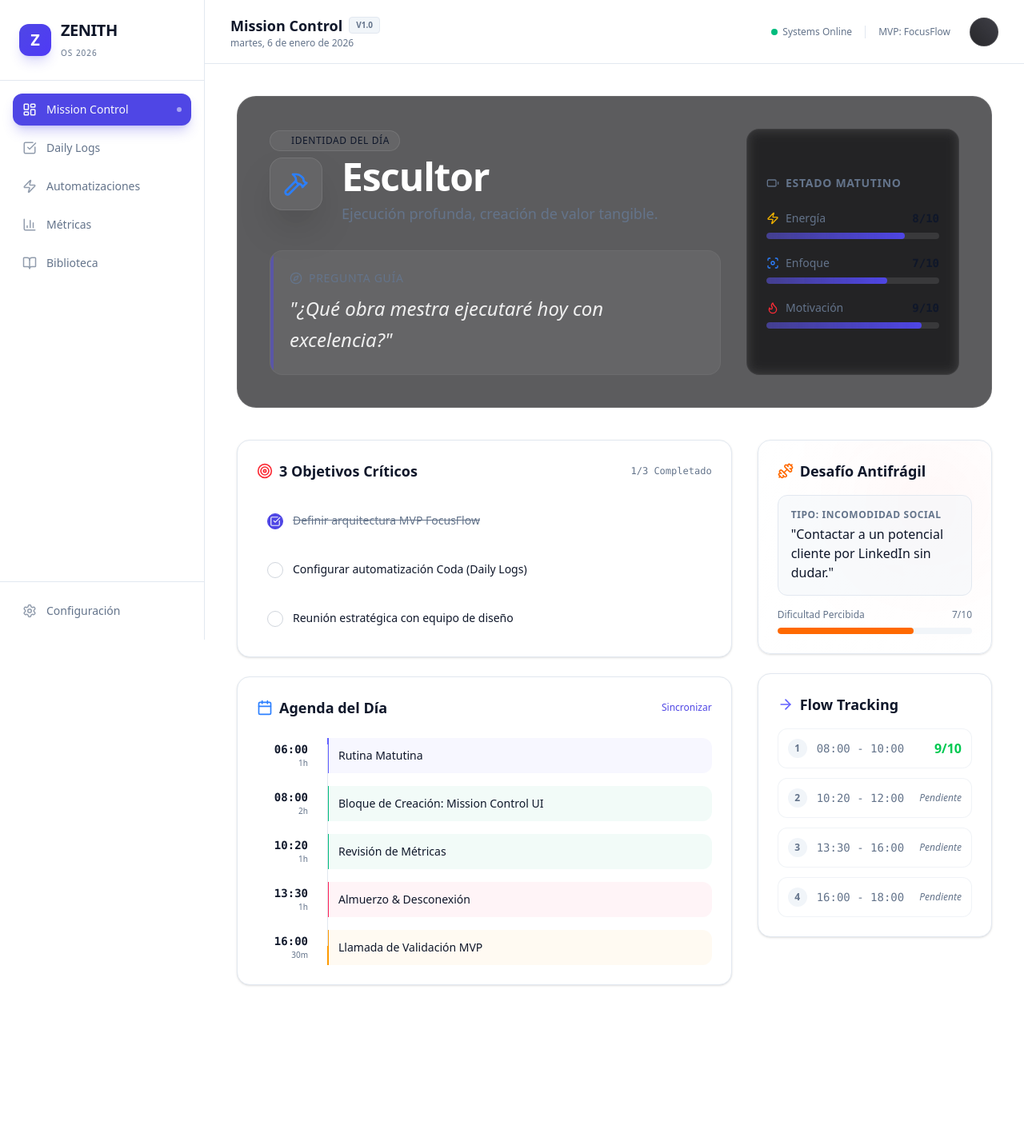
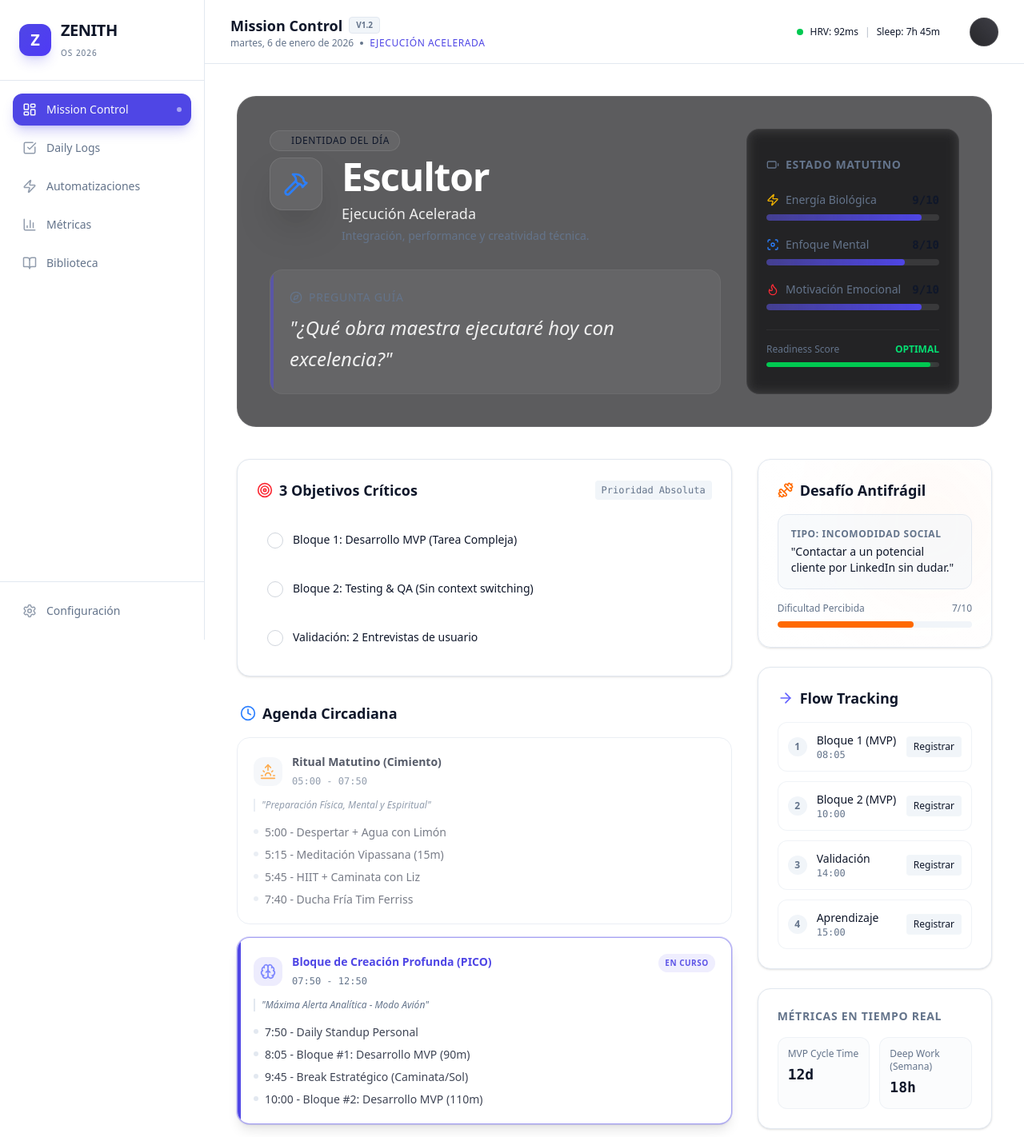
Before and after one commit to creandovaloria/zenith, a Next.js app: page / in a window 1280 px wide. Shown: the top 1422 px of the page at 80% size. Before the commit the page ends 1272 px from the top, so only its background shows below. Built offline with nearby package versions, Linux system fonts and the light colour scheme.

Commit message:
Update agenda with Circadian Rhythms and Apple Sync mocks

```diff
--- a/src/app/page.tsx
+++ b/src/app/page.tsx
@@ -22,7 +22,10 @@ import {
   Dumbbell,
   CheckSquare,
   Clock,
-  ArrowRight
+  ArrowRight,
+  Sunrise,
+  Sunset,
+  Coffee
 } from "lucide-react";
 import { cn } from "@/lib/utils";
 
@@ -30,6 +33,7 @@ import { cn } from "@/lib/utils";
 type Role = {
   id: string;
   name: string;
+  focus: string; // e.g. "Profundidad Extrema"
   icon: React.ReactNode;
   color: string;
   hex: string;
@@ -37,70 +41,77 @@ type Role = {
   description: string;
 };
 
-// --- Data: Roles & Rules ---
+// --- Data: Roles & Rules (Updated with Optimized Agenda) ---
 const ROLES: Record<string, Role> = {
   Monday: {
     id: "architect",
     name: "Arquitecto",
+    focus: "Profundidad Extrema",
     icon: <Brain className="w-6 h-6" />,
     color: "text-amber-500",
     hex: "#F59E0B",
     question: "¿Qué sistemas diseñaré hoy para el futuro?",
-    description: "Diseño de sistemas, planeación táctica y estructuración.",
+    description: "MVP activo, trabajo duro analítico y de ejecución.",
   },
   Tuesday: {
     id: "sculptor",
     name: "Escultor",
+    focus: "Ejecución Acelerada",
     icon: <Hammer className="w-6 h-6" />,
     color: "text-blue-500",
     hex: "#3B82F6",
-    question: "¿Qué obra mestra ejecutaré hoy con excelencia?",
-    description: "Ejecución profunda, creación de valor tangible.",
+    question: "¿Qué obra maestra ejecutaré hoy con excelencia?",
+    description: "Integración, performance y creatividad técnica.",
   },
   Wednesday: {
     id: "integrator",
     name: "Integrador",
+    focus: "Sinergias & Watercooler",
     icon: <Network className="w-6 h-6" />,
     color: "text-emerald-500",
     hex: "#10B981",
     question: "¿Cómo se conecta esto con aquello?",
-    description: "Conexiones, reuniones estratégicas y sinergias.",
+    description: "Creación profunda matutina + creatividad abierta vespertina.",
   },
   Thursday: {
     id: "analyst",
     name: "Analista",
+    focus: "Admin & Métricas",
     icon: <BarChart3 className="w-6 h-6" />,
     color: "text-red-500",
     hex: "#EF4444",
     question: "¿Qué dicen realmente los datos?",
-    description: "Revisión de métricas, KPIs y decisiones basadas en datos.",
+    description: "Finanzas, correos, dashboards y decisiones de portafolio.",
   },
   Friday: {
     id: "philosopher",
     name: "Filósofo",
+    focus: "Revisión & Planificación",
     icon: <BookOpen className="w-6 h-6" />,
     color: "text-violet-500",
     hex: "#8B5CF6",
     question: "¿Por qué esto importa realmente?",
-    description: "Reflexión profunda, escritura y cuestionamiento.",
+    description: "Weekly Review GTD, Post-mortem y Planificación.",
   },
   Saturday: {
     id: "explorer",
     name: "Explorador",
+    focus: "Descanso Activo",
     icon: <Compass className="w-6 h-6" />,
     color: "text-cyan-500",
     hex: "#06B6D4",
     question: "¿Qué territorio nuevo descubriré hoy?",
-    description: "Aprendizaje, curiosidad y salir de la zona de confort.",
+    description: "Consumo dirigido, naturaleza y hobbies.",
   },
   Sunday: {
     id: "guardian",
     name: "Guardián",
+    focus: "Reflexión & Preparación",
     icon: <Shield className="w-6 h-6" />,
     color: "text-gray-500",
     hex: "#6B7280",
     question: "¿Qué necesito proteger para mantener el equilibrio?",
-    description: "Integración, recuperación y protección del sistema.",
+    description: "Journaling, objetivos mensuales y logística.",
   },
 };
 
@@ -111,11 +122,11 @@ export default function Dashboard() {
   useEffect(() => {
     const now = new Date();
     setCurrentDate(now);
-    const dayNameEn = format(now, "EEEE"); // "Monday", "Tuesday"...
+    const dayNameEn = format(now, "EEEE");
     setActiveRole(ROLES[dayNameEn] || ROLES["Monday"]);
   }, []);
 
-  if (!currentDate || !activeRole) return <div className="min-h-screen flex items-center justify-center text-muted-foreground">Inicializando Zenith OS...</div>;
+  if (!currentDate || !activeRole) return <div className="min-h-screen flex items-center justify-center text-muted-foreground bg-black">Inicializando Zenith OS...</div>;
 
   return (
     <div className="min-h-screen bg-background text-foreground flex font-sans selection:bg-primary/30">
@@ -152,24 +163,25 @@ export default function Dashboard() {
           <div>
             <h1 className="font-semibold text-lg flex items-center gap-2">
               Mission Control
-              <span className="px-2 py-0.5 rounded text-[10px] font-bold bg-muted text-muted-foreground border border-border">V1.0</span>
+              <span className="px-2 py-0.5 rounded text-[10px] font-bold bg-muted text-muted-foreground border border-border">V1.2</span>
             </h1>
-            <p className="text-xs text-muted-foreground">
+            <p className="text-xs text-muted-foreground flex items-center gap-2">
               {format(currentDate, "EEEE, d 'de' MMMM 'de' yyyy", { locale: es })}
+              <span className="w-1 h-1 rounded-full bg-muted-foreground"></span>
+              <span className="uppercase tracking-wider font-medium text-primary">{activeRole.focus}</span>
             </p>
           </div>
 
           <div className="flex items-center gap-6">
-            {/* Quick Stats in Header */}
             <div className="hidden md:flex items-center gap-4 text-xs font-medium text-muted-foreground">
-              <div className="flex items-center gap-1.5">
-                <div className="w-2 h-2 rounded-full bg-emerald-500 animate-pulse"></div>
-                Systems Online
+              {/* Simulated Biometrics from Apple Watch */}
+              <div className="flex items-center gap-2 px-3 py-1.5 rounded-full bg-white/5 border border-white/10" title="Datos sincronizados de Apple Health">
+                <div className="w-2 h-2 rounded-full bg-green-500 animate-pulse"></div>
+                <span className="text-foreground">HRV: 92ms</span>
+                <span className="text-muted-foreground/50">|</span>
+                <span className="text-foreground">Sleep: 7h 45m</span>
               </div>
-              <div className="h-4 w-px bg-border"></div>
-              <span>MVP: FocusFlow</span>
             </div>
-
             <div className="w-9 h-9 rounded-full bg-gradient-to-tr from-zinc-800 to-zinc-700 border border-white/10 ring-2 ring-transparent hover:ring-primary/50 transition-all cursor-pointer"></div>
           </div>
         </header>
@@ -199,16 +211,19 @@ export default function Dashboard() {
                     </div>
                     <div>
                       <h2 className="text-4xl lg:text-5xl font-bold tracking-tight mb-2 text-white">{activeRole.name}</h2>
-                      <p className="text-lg text-muted-foreground font-light">{activeRole.description}</p>
+                      <div className="flex flex-col gap-1">
+                        <span className="text-lg font-medium text-white/90">{activeRole.focus}</span>
+                        <p className="text-sm text-muted-foreground font-light">{activeRole.description}</p>
+                      </div>
                     </div>
                   </div>
 
-                  <div className="mt-8 p-6 rounded-2xl bg-white/5 border border-white/5 relative overflow-hidden">
+                  <div className="mt-8 p-6 rounded-2xl bg-white/5 border border-white/5 relative overflow-hidden group/quote hover:bg-white/10 transition-colors cursor-default">
                     <div className="absolute top-0 left-0 w-1 h-full bg-primary/50"></div>
                     <p className="text-sm text-muted-foreground font-medium uppercase tracking-wider mb-2 flex items-center gap-2">
                       <Compass className="w-4 h-4" /> Pregunta Guía
                     </p>
-                    <p className="text-2xl font-light italic text-white/90 leading-relaxed">"{activeRole.question}"</p>
+                    <p className="text-xl md:text-2xl font-light italic text-white/90 leading-relaxed">"{activeRole.question}"</p>
                   </div>
                 </div>
 
@@ -219,9 +234,19 @@ export default function Dashboard() {
                   </h3>
 
                   <div className="space-y-5">
-                    <SliderInput label="Energía" icon={<Zap className="w-4 h-4 text-yellow-500" />} defaultValue={8} />
-                    <SliderInput label="Enfoque" icon={<Focus className="w-4 h-4 text-blue-500" />} defaultValue={7} />
-                    <SliderInput label="Motivación" icon={<Flame className="w-4 h-4 text-red-500" />} defaultValue={9} />
+                    <SliderInput label="Energía Biológica" icon={<Zap className="w-4 h-4 text-yellow-500" />} defaultValue={9} />
+                    <SliderInput label="Enfoque Mental" icon={<Focus className="w-4 h-4 text-blue-500" />} defaultValue={8} />
+                    <SliderInput label="Motivación Emocional" icon={<Flame className="w-4 h-4 text-red-500" />} defaultValue={9} />
+                  </div>
+
+                  <div className="pt-4 border-t border-white/5">
+                    <div className="flex justify-between items-center text-xs text-muted-foreground mb-2">
+                      <span>Readiness Score</span>
+                      <span className="text-green-400 font-bold">OPTIMAL</span>
+                    </div>
+                    <div className="h-1.5 w-full bg-white/10 rounded-full overflow-hidden">
+                      <div className="h-full bg-green-500 w-[95%] rounded-full shadow-[0_0_10px_rgba(34,197,94,0.5)]"></div>
+                    </div>
                   </div>
                 </div>
 
@@ -231,8 +256,8 @@ export default function Dashboard() {
 
           <div className="grid lg:grid-cols-3 gap-8">
 
-            {/* SECTION 2: CRITICAL OBJECTIVES & AGENDA */}
-            <div className="lg:col-span-2 space-y-6">
+            {/* SECTION 2: CRITICAL OBJECTIVES & CIRCADIAN AGENDA */}
+            <div className="lg:col-span-2 space-y-8">
 
               {/* 3 Critical Objectives */}
               <div className="p-6 rounded-2xl border border-border bg-card shadow-sm">
@@ -241,46 +266,91 @@ export default function Dashboard() {
                     <Target className="w-5 h-5 text-red-500" />
                     3 Objetivos Críticos
                   </h3>
-                  <span className="text-xs text-muted-foreground font-mono">1/3 Completado</span>
+                  <span className="text-xs text-muted-foreground font-mono bg-muted px-2 py-1 rounded">Prioridad Absoluta</span>
                 </div>
 
                 <div className="space-y-3">
-                  <ObjectiveItem text="Definir arquitectura MVP FocusFlow" completed={true} />
-                  <ObjectiveItem text="Configurar automatización Coda (Daily Logs)" completed={false} />
-                  <ObjectiveItem text="Reunión estratégica con equipo de diseño" completed={false} />
+                  <ObjectiveItem text="Bloque 1: Desarrollo MVP (Tarea Compleja)" completed={false} />
+                  <ObjectiveItem text="Bloque 2: Testing & QA (Sin context switching)" completed={false} />
+                  <ObjectiveItem text="Validación: 2 Entrevistas de usuario" completed={false} />
                 </div>
               </div>
 
-              {/* Agenda (Simulated from Calendar) */}
-              <div className="p-6 rounded-2xl border border-border bg-card shadow-sm">
-                <div className="flex items-center justify-between mb-6">
-                  <h3 className="font-semibold text-lg flex items-center gap-2">
-                    <CalendarIcon className="w-5 h-5 text-blue-500" />
-                    Agenda del Día
-                  </h3>
-                  <button className="text-xs text-primary hover:underline">Sincronizar</button>
-                </div>
+              {/* Circadian Agenda - Optimized for Rhythms */}
+              <div className="space-y-4">
+                <h3 className="font-semibold text-lg flex items-center gap-2 px-1">
+                  <Clock className="w-5 h-5 text-blue-500" />
+                  Agenda Circadiana
+                </h3>
 
-                <div className="space-y-4 relative">
-                  {/* Timeline line */}
-                  <div className="absolute left-[5.5rem] top-2 bottom-2 w-px bg-border"></div>
+                {/* Morning Ritual Phase */}
+                <PhaseCard
+                  title="Ritual Matutino (Cimiento)"
+                  time="05:00 - 07:50"
+                  icon={<Sunrise className="w-5 h-5 text-orange-400" />}
+                  intent="Preparación Física, Mental y Espiritual"
+                  items={[
+                    "5:00 - Despertar + Agua con Limón",
+                    "5:15 - Meditación Vipassana (15m)",
+                    "5:45 - HIIT + Caminata con Liz",
+                    "7:40 - Ducha Fría Tim Ferriss"
+                  ]}
+                  isActive={false}
+                />
 
-                  <AgendaItem time="06:00" title="Rutina Matutina" duration="1h" type="ritual" />
-                  <AgendaItem time="08:00" title="Bloque de Creación: Mission Control UI" duration="2h" type="work" />
-                  <AgendaItem time="10:20" title="Revisión de Métricas" duration="1h" type="work" />
-                  <AgendaItem time="13:30" title="Almuerzo & Desconexión" duration="1h" type="personal" />
-                  <AgendaItem time="16:00" title="Llamada de Validación MVP" duration="30m" type="meeting" />
-                </div>
+                {/* Deep Work Phase (Peak) */}
+                <PhaseCard
+                  title="Bloque de Creación Profunda (PICO)"
+                  time="07:50 - 12:50"
+                  icon={<Brain className="w-5 h-5 text-indigo-400" />}
+                  intent="Máxima Alerta Analítica - Modo Avión"
+                  items={[
+                    "7:50 - Daily Standup Personal",
+                    "8:05 - Bloque #1: Desarrollo MVP (90m)",
+                    "9:45 - Break Estratégico (Caminata/Sol)",
+                    "10:00 - Bloque #2: Desarrollo MVP (110m)"
+                  ]}
+                  variant="peak"
+                  isActive={true} // Putting this active for demo purposes
+                />
+
+                {/* Admin/Recovery Phase (Trough/Recovery) */}
+                <PhaseCard
+                  title="Almuerzo & Validación (VALLE/RECUPERACIÓN)"
+                  time="12:50 - 17:00"
+                  icon={<Coffee className="w-5 h-5 text-emerald-400" />}
+                  intent="Nutrición, Siesta y Tareas Sociales"
+                  items={[
+                    "12:50 - Almuerzo Consciente + 20m Siesta",
+                    "14:00 - Validación & Networking",
+                    "15:00 - Aprendizaje Dirigido",
+                    "16:00 - Entrevistas Usuarios"
+                  ]}
+                  isActive={false}
+                />
+
+                {/* Evening Ritual Phase */}
+                <PhaseCard
+                  title="Cierre & Vida (Desconexión)"
+                  time="17:00 - 22:00"
+                  icon={<Sunset className="w-5 h-5 text-slate-400" />}
+                  intent="Revisión, Familia y Descanso"
+                  items={[
+                    "17:00 - Revisión Diaria & Planificación Mañana",
+                    "18:00 - Vida: Familia, Hobbies (Modo Off)",
+                    "22:00 - Dormir (7-8h)"
+                  ]}
+                  isActive={false}
+                />
               </div>
-
             </div>
 
-            {/* SECTION 3: ANTIFRAGILE & FLOW */}
+            {/* SECTION 3: ANTIFRAGILE & TRACKING */}
             <div className="space-y-6">
 
               {/* Antifragile Challenge */}
               <div className="p-6 rounded-2xl border border-border bg-gradient-to-br from-card to-card/50 shadow-sm relative overflow-hidden">
-                <div className="absolute top-0 right-0 p-20 bg-red-500/5 blur-3xl rounded-full pointer-events-none"></div>
+                <div className="absolute top-0 right-0 p-20 bg-orange-500/5 blur-3xl rounded-full pointer-events-none"></div>
                 <h3 className="font-semibold text-lg flex items-center gap-2 mb-4 relative z-10">
                   <Dumbbell className="w-5 h-5 text-orange-500" />
                   Desafío Antifrágil
@@ -289,7 +359,7 @@ export default function Dashboard() {
                 <div className="space-y-4 relative z-10">
                   <div className="p-4 rounded-xl bg-muted/50 border border-border">
                     <span className="text-xs font-bold uppercase tracking-wider text-muted-foreground block mb-1">Tipo: Incomodidad Social</span>
-                    <p className="font-medium">"Contactar a un potencial cliente por LinkedIn sin dudar."</p>
+                    <p className="font-medium text-sm">"Contactar a un potencial cliente por LinkedIn sin dudar."</p>
                   </div>
 
                   <div>
@@ -304,7 +374,7 @@ export default function Dashboard() {
                 </div>
               </div>
 
-              {/* Flow Tracking Table Mockup */}
+              {/* Flow Tracking Table */}
               <div className="p-6 rounded-2xl border border-border bg-card shadow-sm">
                 <h3 className="font-semibold text-lg flex items-center gap-2 mb-4">
                   <ArrowRight className="w-5 h-5 text-indigo-500" />
@@ -312,10 +382,25 @@ export default function Dashboard() {
                 </h3>
 
                 <div className="space-y-3">
-                  <FlowBlock id={1} time="08:00 - 10:00" score={9} />
-                  <FlowBlock id={2} time="10:20 - 12:00" score={null} />
-                  <FlowBlock id={3} time="13:30 - 16:00" score={null} />
-                  <FlowBlock id={4} time="16:00 - 18:00" score={null} />
+                  <FlowBlock id={1} label="Bloque 1 (MVP)" time="08:05" score={null} />
+                  <FlowBlock id={2} label="Bloque 2 (MVP)" time="10:00" score={null} />
+                  <FlowBlock id={3} label="Validación" time="14:00" score={null} />
+                  <FlowBlock id={4} label="Aprendizaje" time="15:00" score={null} />
+                </div>
+              </div>
+
+              {/* Metrics Mini-Dashboard */}
+              <div className="p-6 rounded-2xl border border-border bg-card shadow-sm space-y-4">
+                <h3 className="font-semibold text-sm uppercase tracking-wider text-muted-foreground">Métricas en Tiempo Real</h3>
+                <div className="grid grid-cols-2 gap-3">
+                  <div className="p-3 bg-muted/30 rounded-lg border border-border/50">
+                    <div className="text-xs text-muted-foreground mb-1">MVP Cycle Time</div>
+                    <div className="font-mono text-lg font-bold">12d</div>
+                  </div>
+                  <div className="p-3 bg-muted/30 rounded-lg border border-border/50">
+                    <div className="text-xs text-muted-foreground mb-1">Deep Work (Semana)</div>
+                    <div className="font-mono text-lg font-bold">18h</div>
+                  </div>
                 </div>
               </div>
 
@@ -361,7 +446,6 @@ function SliderInput({ label, icon, defaultValue }: { label: string; icon: React
           className="h-full bg-gradient-to-r from-primary/50 to-primary rounded-full relative"
           style={{ width: `${defaultValue * 10}%` }}
         ></div>
-        {/* Hover effect mock */}
         <div className="absolute inset-0 opacity-0 group-hover:opacity-100 bg-white/5 transition-opacity"></div>
       </div>
     </div>
@@ -382,46 +466,64 @@ function ObjectiveItem({ text, completed }: { text: string; completed: boolean }
   );
 }
 
-function AgendaItem({ time, title, duration, type }: { time: string; title: string; duration: string; type: "ritual" | "work" | "meeting" | "personal" }) {
+function PhaseCard({ title, time, icon, intent, items, variant = "neural", isActive = false }: { title: string; time: string; icon: React.ReactNode; intent: string; items: string[]; variant?: "neural" | "peak"; isActive: boolean }) {
+  return (
+    <div className={cn(
+      "rounded-2xl border transition-all duration-300 relative overflow-hidden",
+      isActive
+        ? "bg-card border-primary/50 ring-1 ring-primary/20 shadow-lg"
+        : "bg-card/50 border-border hover:bg-card hover:border-border/80 opacity-70 hover:opacity-100"
+    )}>
+      {isActive && <div className="absolute top-0 left-0 w-1 h-full bg-primary"></div>}
 
-  const typeStyles = {
-    ritual: "border-l-indigo-500 bg-indigo-500/5",
-    work: "border-l-emerald-500 bg-emerald-500/5",
-    meeting: "border-l-amber-500 bg-amber-500/5",
-    personal: "border-l-rose-500 bg-rose-500/5",
-  };
+      <div className="p-5">
+        <div className="flex justify-between items-start mb-3">
+          <div className="flex items-center gap-3">
+            <div className={cn("p-2 rounded-lg bg-muted", isActive && "bg-primary/10 text-primary")}>
+              {icon}
+            </div>
+            <div>
+              <h4 className={cn("font-semibold text-sm", isActive && "text-primary")}>{title}</h4>
+              <span className="text-xs font-mono text-muted-foreground">{time}</span>
+            </div>
+          </div>
+          {isActive && <span className="text-[10px] uppercase font-bold tracking-wider bg-primary/10 text-primary px-2 py-1 rounded-full animate-pulse">En Curso</span>}
+        </div>
 
-  return (
-    <div className="flex gap-6 group">
-      <div className="w-16 shrink-0 text-right flex flex-col items-end pt-1">
-        <span className="font-mono font-bold text-sm block">{time}</span>
-        <span className="text-[10px] text-muted-foreground">{duration}</span>
-      </div>
+        <p className="text-xs text-muted-foreground italic mb-4 border-l-2 border-border pl-2">"{intent}"</p>
 
-      <div className={cn(
-        "flex-1 p-3 rounded-r-lg border-l-2 text-sm transition-all hover:bg-muted/50",
-        typeStyles[type]
-      )}>
-        <p className="font-medium">{title}</p>
+        <ul className="space-y-2">
+          {items.map((item, idx) => (
+            <li key={idx} className="text-sm flex items-start gap-2 text-foreground/80">
+              <span className="w-1.5 h-1.5 rounded-full bg-border mt-1.5 shrink-0"></span>
+              {item}
+            </li>
+          ))}
+        </ul>
       </div>
     </div>
   );
 }
 
-function FlowBlock({ id, time, score }: { id: number; time: string; score: number | null }) {
+function FlowBlock({ id, label, time, score }: { id: number; label: string; time: string; score: number | null }) {
   return (
     <div className="flex items-center justify-between p-3 rounded-lg border border-border/50 bg-background/50 hover:bg-muted/50 transition-colors">
       <div className="flex items-center gap-3">
         <div className="w-6 h-6 rounded-full bg-muted flex items-center justify-center text-xs font-bold text-muted-foreground">
           {id}
         </div>
-        <span className="text-sm font-mono text-muted-foreground">{time}</span>
+        <div className="flex flex-col">
+          <span className="text-sm font-medium">{label}</span>
+          <span className="text-xs font-mono text-muted-foreground">{time}</span>
+        </div>
       </div>
 
       {score ? (
         <span className="font-bold text-green-500">{score}/10</span>
       ) : (
-        <span className="text-xs text-muted-foreground italic">Pendiente</span>
+        <button className="text-xs px-2 py-1 bg-muted rounded border border-white/5 hover:bg-white/10 transition-colors">
+          Registrar
+        </button>
       )}
     </div>
   );
```
